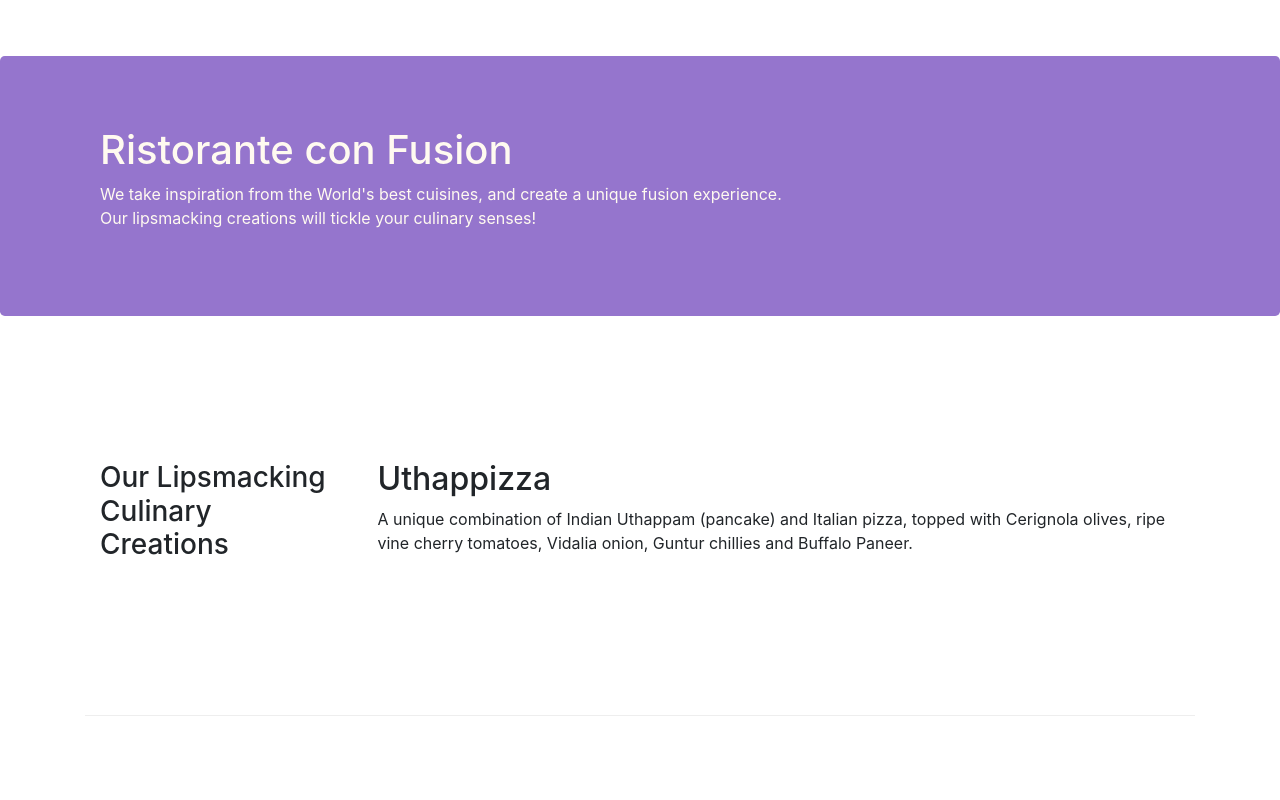
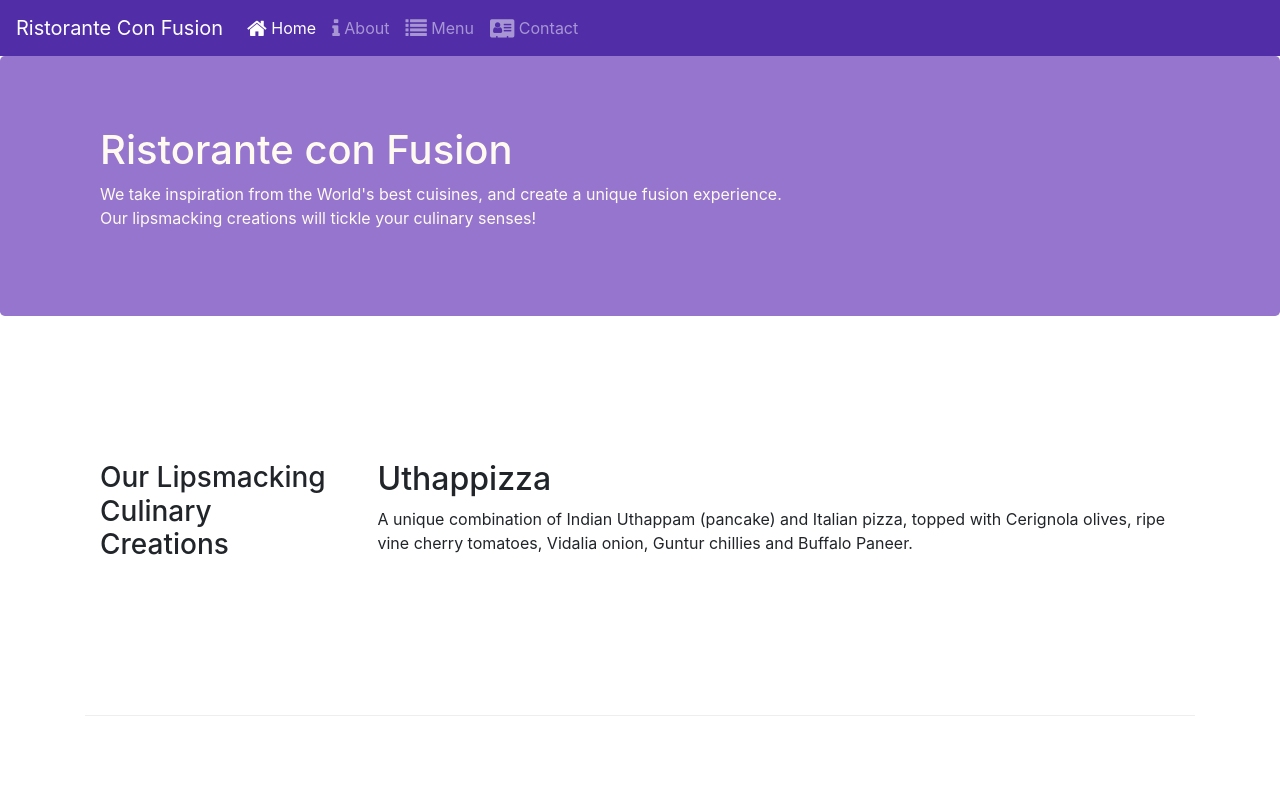
Before and after one commit to nimitbhargava/hello-bootstrap4, a website: page index.html in a window 1280 px wide. Shown: the top 800 px of the page. Drawn offline with nearby package versions, Linux system fonts and the light colour scheme.

Commit message:
Adding navbar background purple colour

```diff
--- a/css/styles.css
+++ b/css/styles.css
@@ -28,3 +28,7 @@ address {
     margin:0px;
     color: #0f0f0f;
 }
+
+.navbar-dark {
+    background-color: #512DA8;
+}
```
